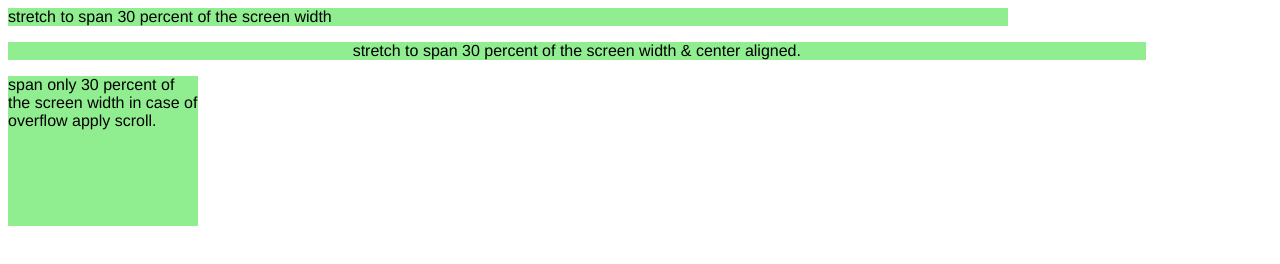
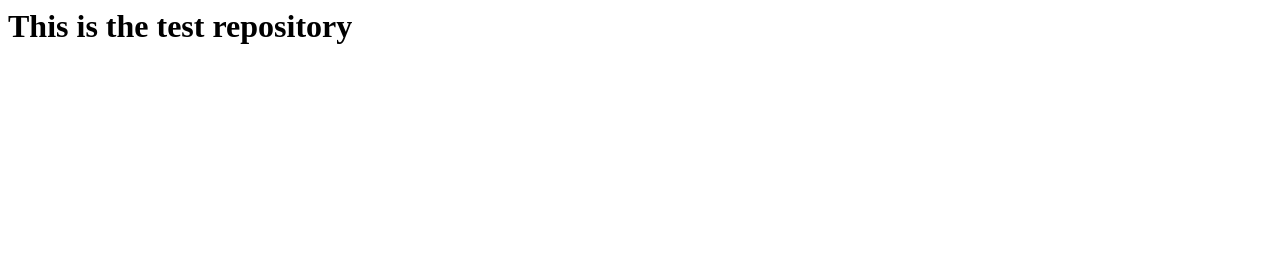
Before and after one commit to CS341cs/test, a plain HTML site: page index.html in a window 1280 px wide. Drawn offline with Linux system fonts and the light colour scheme.

Commit message:
Update index.html

```diff
--- a/index.html
+++ b/index.html
@@ -10,13 +10,6 @@
       </style>
    </head>
    <body>
-      <p style = "width: 1000px;">stretch to span 30 percent of the screen width</p>
-
-      <p style = "width: 90%; text-align: center;">
-         stretch to span 30 percent of the screen width & center aligned.</p>
-
-      <p style = "width: 15%; height: 150px; overflow: hidden;">
-      span only 30 percent of the screen width in case of overflow apply scroll.
-         </p>
+      <h1>This is the test repository</h1>
    </body>
 </html>
```
